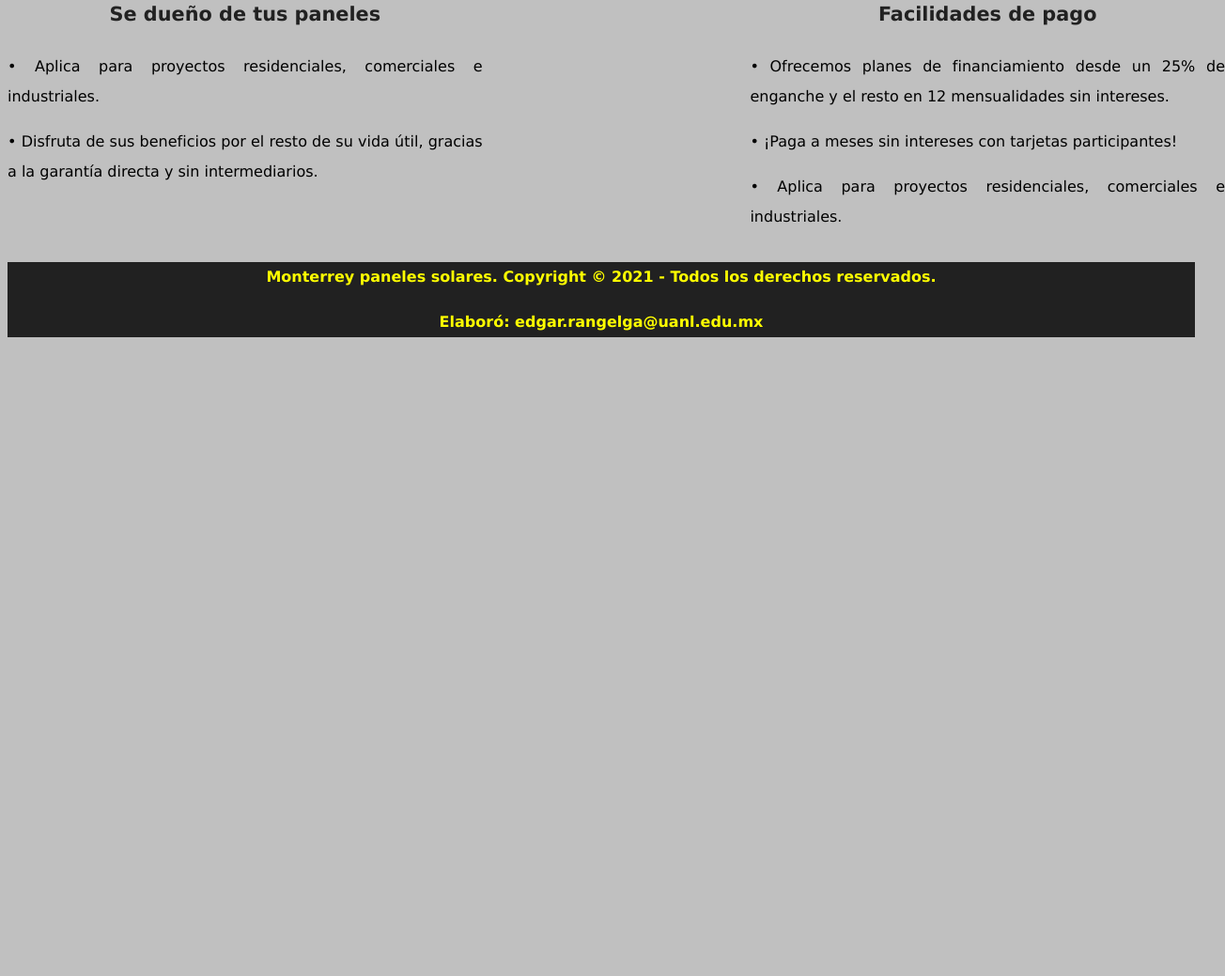
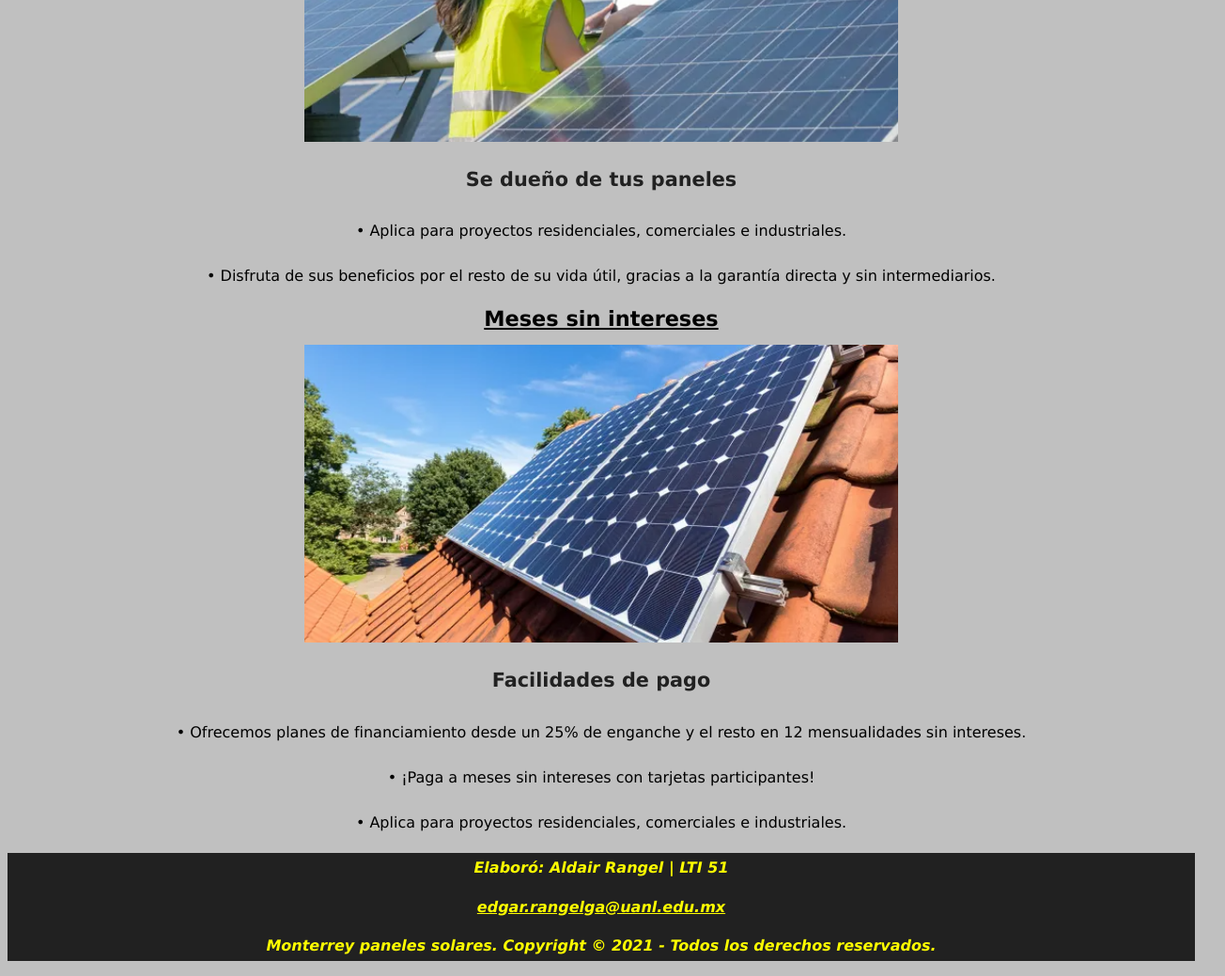
Before and after one commit to AldairRangel/Evidencia2FDW, a plain HTML site: page OpcionesDePago.html in a window 1280 px wide. Shown: the part 626-1665 px from the top of the page at 94% size, 1304 px wide, since content can reach past the window. Before the commit the page ends 1001 px from the top, so only its background shows below. Drawn offline with Linux system fonts and the light colour scheme.

Commit message:
Update final

```diff
--- a/OpcionesDePago.html
+++ b/OpcionesDePago.html
@@ -3,8 +3,10 @@
 <head>
     <meta charset="UTF-8">
     <meta name="viewport" content="width=device-width, initial-scale=1.0">
-    <meta http-equiv="X-UA-Compatible" content="ie=edge">
-    <title>Monterrey paneles solares</title>
+    <meta name="author" content="Edgar Aldair Rangel García">
+    <meta name="description" content="Opciones de pago">
+    <meta http-equiv="X-UA-Compatible" content="IE=edge">
+    <title>MPS | Opciones de pago</title>
     <link rel="preload" href="css/style.css" as="style">
     <link rel="stylesheet" href="css/style.css">
 </head>
@@ -16,20 +18,19 @@
 
     <br>
 
-         <!-- class=" nav-bg"-->
          <header>
-            <nav> <!--class="navegacion Contenedor"-->
+            <nav>
                 <ul class="menu-principal">
+                <li><a href="index.html">Inicio</a></li>
                 <li><a href="EnergiaSolar.html">Energía solar</a></li>
                 <li><a href="CasaOnegocio.html">Casa o negocio</a></li>
-                <li><a href="OpcionesDePago.html">Opciones de pago</a></li>
                 <li><a href="Multimedia.html">Multimedia</a></li>
                 <li><a href="Contacto.html">Contacto</a></li>
                 </ul>
             </nav>
         </header>
 
-    <div class="contenedor">
+    <div>
         <h2>Financiamiento</h2>
         <h1>Realizamos cotizaciones de manera personaliza, en base a tus necesidades</h1>
         <br>
@@ -37,6 +38,7 @@
         <u><h2>Métodos de pago</h2></u>
 
         <main class="DivMetodosPago">
+            <blockquote cite="https://monterreypanelsolar.com/opciones-de-pago"></blockquote>
             <div>
                 <u><h1>Contado</h1></u>
                 <div>
@@ -44,31 +46,10 @@
                 </div>
                 <div>
                     <h4>Se dueño de tus paneles</h4>
-                    <main>
-                        <p>• Aplica para proyectos residenciales, comerciales e industriales.</p>
-                        <p>• Disfruta de sus beneficios por el resto de su vida útil,  gracias a la garantía directa y sin intermediarios.</p>
-                    </main>
+                    <p>• Aplica para proyectos residenciales, comerciales e industriales.</p>
+                    <p>• Disfruta de sus beneficios por el resto de su vida útil,  gracias a la garantía directa y sin intermediarios.</p>
                 </div>
             </div>
-            <!--<div>
-                <u><h4>Contado</h></u>
-                    <p></p>
-                <div>
-                    <img src="recursos/PagoContado.PNG" alt="PagoContadoIMG">
-                </div>
-                <div>
-                    <h5>Se dueño de tus paneles</h5>
-                <main class="FuenteMetodosPago">
-                    <p>• Aplica para proyectos residenciales, comerciales e industriales.</p>
-                    <p>• Disfruta de sus beneficios por el resto de su vida útil,  gracias a la garantía directa y sin intermediarios.</p>
-                </main>
-                </div>
-            </div>-->
-
-            <div>
-                <br color="black">
-            </div>
-
             <div>
                 <u><h1>Meses sin intereses</h1></u>
                 <div>
@@ -76,28 +57,19 @@
                 </div>
                 <div>
                     <h4>Facilidades de pago</h4>
-                    <main>
-                        <p>• Ofrecemos planes de financiamiento desde un 25% de enganche y el resto en 12 mensualidades sin intereses.</p>
-                        <p>• ¡Paga a meses sin intereses con  tarjetas participantes!</p>
-                        <p>• Aplica para proyectos residenciales, comerciales e industriales.</p>
-                    </main>
+                    <p>• Ofrecemos planes de financiamiento desde un 25% de enganche y el resto en 12 mensualidades sin intereses.</p>
+                    <p>• ¡Paga a meses sin intereses con  tarjetas participantes!</p>
+                    <p>• Aplica para proyectos residenciales, comerciales e industriales.</p>
                 </div>
             </div>
-
-            <!--</div>
-                <u></u><h4>Meses sin intereses</h4>
-                    <p></p>
-                <div>
-                    <img src="recursos/MesesSinIntereses.PNG" alt="MesesSinInteresIMG">
-                </div>
-
-            </div>-->
         </main>
-
     </div>
     <footer class="footer">
-        <p>Monterrey paneles solares. Copyright © 2021  - Todos los derechos reservados.</p>
-        <p>Elaboró: edgar.rangelga@uanl.edu.mx</p>
+        <address class="adress">
+            <p>Elaboró: Aldair Rangel | LTI 51</p>
+            <a href="mailto:edgar.rangelga@uanl.edu.mx">edgar.rangelga@uanl.edu.mx </a>
+            <p>Monterrey paneles solares. Copyright © 2021  - Todos los derechos reservados.</p>
+        </address>
     </footer>
 </body>
 </html>
--- a/css/style.css
+++ b/css/style.css
@@ -1,11 +1,3 @@
-:root {
-    --blanco: #ffffff;
-    --primario: #f1ba13;
-    /*--secundario: #0097A7;*/
-    /*--gris: #cccf17;*/
-    --negro: #212121;
-}
-
 body {background-color: #c0c0c0;}
 
 html {
@@ -13,18 +5,13 @@ html {
     min-height: 100%;
     scroll-snap-type: y mandatory;
 }
-/**, *:before, *:after {
-    box-sizing: inherit;
-}*/
 p {
     line-height: 2;
     text-align: justify
 }
 body {
     font-family: 'Lucida Sans', 'Lucida Sans Regular', 'Lucida Grande', 'Lucida Sans Unicode', Geneva, Verdana, sans-serif;
-/*    background-image: linear-gradient(to top, #dfe9f3 0%, white 100%);*/
     min-height: 100%;
-
 }
 h1 {
     font-size: 1.4rem;
@@ -39,23 +26,15 @@ h2 {
     font-size: 2.4rem;
 }
 h3 {
-    background-color: var(--negro);
+    background-color: #212121;
     color: yellow;
     font-weight: 400;
     font-size: 1.6rem;
 }
 h4 {
-    color: var(--negro);
+    color:#212121;
     font-size: 1.3rem;
 }
-/*.contenedor {
-    margin: 0 auto;
-    max-width: 1200px;
-}
-
-.nav-bg {
-    background-color: var(--negro);
-}*/
 .menu-principal{
     text-align: center;
     display: flex;
@@ -67,13 +46,11 @@ h4 {
     align-items: center;
     height: 50px;
 }
-
 .menu-principal a{
     color: white;
     font-weight: bold;
     text-decoration: none;
     }
-
 .menu-principal li:hover{
     background-color:#f1ba13 ;
 }
@@ -82,32 +59,6 @@ h4 {
 flex-grow: 1;
 padding: 1em 0;
 }
-/* @media (min-width:768px) {
-    .navegacion {
-        flex-direction: row;
-        flex-grow: 1;
-        justify-content: space-between;
-    }
-}
-.navegacion a{
-    padding: 1rem 2rem;
-    color: var(--blanco);
-    text-decoration: none;
-    font-size: 1.4rem;
-    font-weight: 700;
-}
-.navegacion a:hover {
-    background-color: var(--primario);
-    color: var(--negro);
-}
-.navegacion a:last-of-type {
-    margin-bottom:0;
-}
-@media (min-width:768px) {
-    .navegacion a{
-        margin-bottom: 0;
-    }
-} */
 img {
     width: 50%;
     height: auto;
@@ -119,33 +70,22 @@ img{
 .NosotrosInicio {
     margin: 3em;
 }
-
 .DivMisionVision {
     display: grid;
     grid-template-columns: 40.0% 10.0% 40.0%;
     column-gap: 1rem;
 }
-/*@media (min-width:768px) {
-    .MisionInicio {
-        display: grid;
-        grid-template-columns: 25.0% 50.0% 25.0%;
-        column-gap: 1rem;
-    }
-}*/
 .TablaConsumo {
     text-align: center;
 }
 .DivCasaOnegocio  {
     display: grid;
-    grid-template-columns: 60.0% 10.0% 30.0%;
+    grid-template-columns: 60.0% 5.0% 35.0%;
     column-gap: 1rem;
 }
-.DivMetodosPago {
-    display: grid;
-    grid-template-columns: 40.0% 20.0% 40.0%;
-    column-gap: 1rem;
+.DivMetodosPago p {
+    text-align: center;
 }
-
 .formulario {
     background-color: rgb(119, 114, 114);
     color: black;
@@ -170,6 +110,16 @@ img{
     font-weight: bold;
     text-align: center;
 }
+.adress a{
+    font-weight: bold;
+    color: yellow;
+    text-align: center;
+}
+.adress {
+    font-weight: bold;
+    color: yellow;
+    text-align: center;
+}
 .footer {
     background-color: #212121;
     color: yellow;
```
Also changed, not shown: CasaOnegocio.html (+20 -13 lines), Contacto.html (+15 -10 lines), EnergiaSolar.html (+15 -11 lines), Multimedia.html (+12 -8 lines), index.html (+15 -8 lines).
